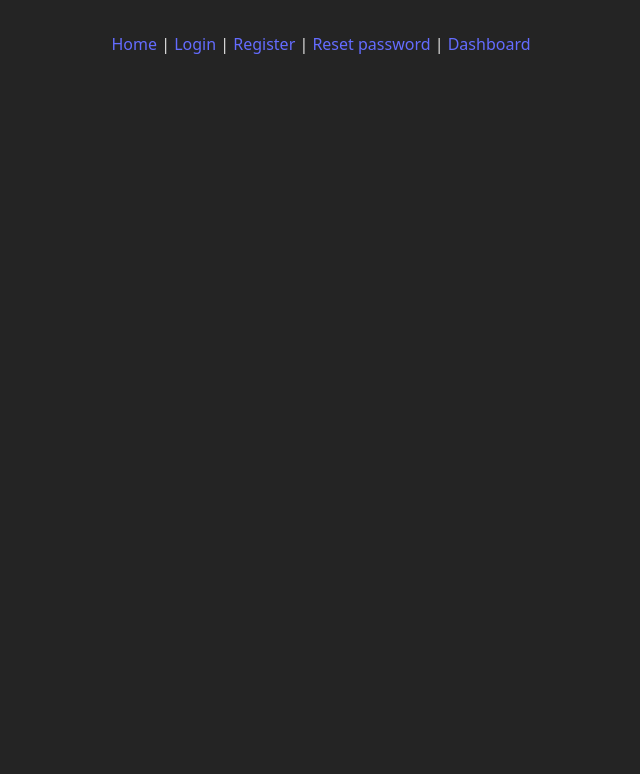
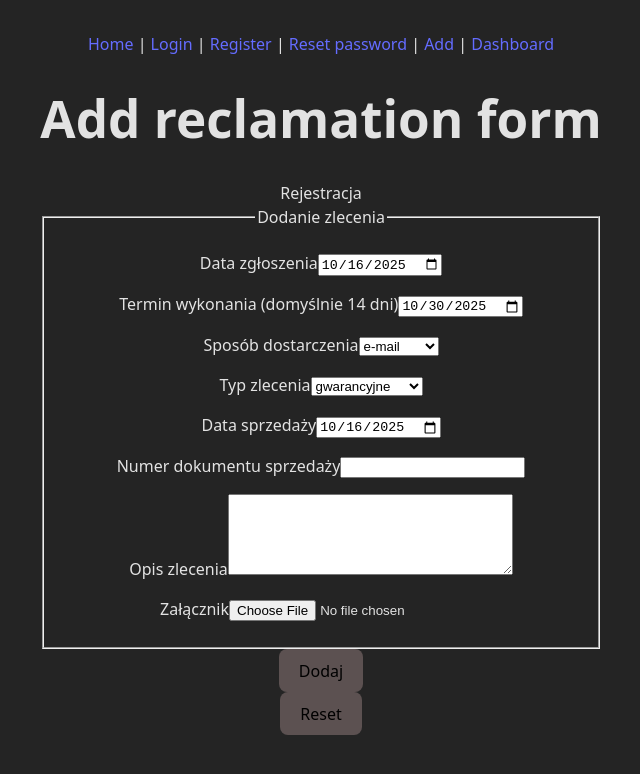
Before and after one commit to Axemaher/Reclamations, a React (Vite) app: page /addReclamation in a window 1280 px wide. Shown: the top 774 px of the page, without its empty margins (319-959 px from the left). Built offline with nearby package versions, Linux system fonts and the light colour scheme; no server answers; sample sign-in values are in the browser's storage.

Commit message:
Add skeleton addOrderForm in addReclamationForm with working reducer and validation

```diff
--- a/src/app/App.jsx
+++ b/src/app/App.jsx
@@ -8,6 +8,7 @@ import LoginPage from "../pages/LoginPage/LoginPage";
 import RegisterPage from "../pages/RegisterPage/RegisterPage";
 import ResetPage from "../pages/ResetPage/ResetPage";
 import DashboardPage from "../pages/DashboardPage/DashboardPage";
+import AddReclamationPage from "../pages/AddReclamationPage/AddReclamationPage";
 import { getAuth, onAuthStateChanged } from "firebase/auth";
 
 
@@ -39,6 +40,7 @@ function App() {
         <Link to="/login"> Login </Link>|
         <Link to="/register"> Register </Link>|
         <Link to="/resetPassword"> Reset password </Link>|
+        <Link to="/addReclamation"> Add </Link>|
         <Link to="/dashboard"> Dashboard </Link>
       </nav>
       <Routes>
@@ -54,6 +56,14 @@ function App() {
             </ProtectedRoute>
           }
         />
+                <Route
+          path="/addReclamation"
+          element={
+            <ProtectedRoute userLogged={userLogged}>
+              <AddReclamationPage setUserLogged={setUserLogged}/>
+            </ProtectedRoute>
+          }
+        />
       </Routes>
     </BrowserRouter>
     </Layout>
--- /dev/null
+++ b/src/components/ReclamationForm/AddOrderForm.jsx
@@ -0,0 +1,122 @@
+function AddOrderForm({handleOnChange, handleOnBlur, state}) {
+  const {fields, errors} = state;
+  return <>
+    <fieldset>
+        <legend>Dodanie zlecenia</legend>
+        <p>
+          <label htmlFor="submissionDate">Data zgłoszenia</label>
+          <input
+                type="date"
+                onChange={handleOnChange}
+                onBlur={handleOnBlur}
+                name="submissionDate"
+                value={fields.submissionDate}
+                id="submissionDate"
+                // required
+                />
+          <span>{errors.submissionDate ? `Podaj prawidłową datę dodania zgłoszenia, data zgłoszenia musi być przed datą wykonania zlecenia` : ""}</span>
+        </p>
+        <p>
+          <label htmlFor="deadlineDate">Termin wykonania (domyślnie 14 dni)</label>
+          <input
+                type="date"
+                onChange={handleOnChange}
+                onBlur={handleOnBlur}
+                name="deadlineDate"
+                value={fields.deadlineDate}
+                id="deadlineDate"
+                // required
+                />
+          <span>{errors.deadlineDate ? `Termin wykonania zlecenia musi być po dacie dodania zlecenia` : ""}</span>
+        </p>
+
+        <p>
+          <label htmlFor="deliveryMethod">Sposób dostarczenia</label>
+          <select
+                  onChange={handleOnChange}
+                  onBlur={handleOnBlur}
+                  name="deliveryMethod"
+                  value={fields.deliveryMethod}
+                  id="deliveryMethod"
+                  // required
+                  >
+            <option value="person">osobiście</option>
+            <option value="email">e-mail</option>
+            <option value="send">przysłano</option>
+          </select>
+          <span>{errors.deliveryMethod ? `Wybierz metodę dostarczenia` : ""}</span>
+        </p>
+        <p>
+          <label htmlFor="type">Typ zlecenia</label>
+          <select
+                  onChange={handleOnChange}
+                  onBlur={handleOnBlur}
+                  name="type"
+                  value={fields.type}
+                  id="type"
+                  // required
+                  >
+            <option value="warranty">gwarancyjne</option>
+            <option value="postWarranty">pogwarancyjne</option>
+          </select>
+          <span>{errors.type ? `Wybierz typ zlecenia` : ""}</span>
+        </p>
+        <p>
+          <label htmlFor="dateOfSale">Data sprzedaży</label>
+          <input
+                type="date"
+                onChange={handleOnChange}
+                onBlur={handleOnBlur}
+                name="dateOfSale"
+                value={fields.dateOfSale}
+                id="dateOfSale"
+                // required
+                />
+          <span>{errors.dateOfSale ? `Data sprzedaży nie może być z przyszłości` : ""}</span>
+        </p>
+        <p>
+          <label htmlFor="salesDocNumber">Numer dokumentu sprzedaży</label>
+          <input
+                type="text"
+                onChange={handleOnChange}
+                onBlur={handleOnBlur}
+                name="salesDocNumber"
+                value={fields.salesDocNumber}
+                id="salesDocNumber"
+                // required
+                />
+          <span>{errors.salesDocNumber ? `Wpisz numer dokumentu sprzedaży` : ""}</span>
+        </p>
+        <p>
+          <label htmlFor="orderDescription">Opis zlecenia</label>
+          <textarea
+                type="text"
+                onChange={handleOnChange}
+                onBlur={handleOnBlur}
+                name="orderDescription"
+                value={fields.orderDescription}
+                id="orderDescription"
+                rows="5"
+                cols="33"
+                // required
+                />
+
+          <span>{errors.orderDescription ? `Wpisz opis zlecenia` : ""}</span>
+        </p>
+        <p>
+          <label htmlFor="attachment">Załącznik</label>
+          <input
+                type="file"
+                onChange={handleOnChange}
+                onBlur={handleOnBlur}
+                name="attachment"
+                id="attachment"
+                // required
+                />
+          <span>{errors.attachment ? `Coś poszło nie tak, spróbuj ponownie` : ""}</span>
+        </p>
+</fieldset>
+  </>
+}
+
+export default AddOrderForm;
--- /dev/null
+++ b/src/components/ReclamationForm/AddReclamationForm.jsx
@@ -0,0 +1,66 @@
+import { useReducer } from "react";
+import AddOrderForm from "./AddOrderForm";
+import addReducer, {initialState, validators} from "./AddReducer";
+
+function AddReclamationForm() {
+
+const [state, dispatch] = useReducer(addReducer, initialState);
+
+
+const handleOnChange = (e) => {
+    dispatch({ type: 'SET_FIELD', payload: e.target.value, fieldName: e.target.name,  });
+};
+
+
+const handleOnBlur = (e) => {
+    dispatch({ type: 'VALIDATE_FIELD', payload: e.target.value, fieldName: e.target.name,  });
+}
+
+
+const validateAllFields = (fields) => {
+    const newErrors = {};
+
+    Object.keys(fields).forEach(key => {
+      const value = fields[key];
+      const inputdDataCorrect = validators[key] ? validators[key](value, fields) : true;
+      newErrors[key] = !inputdDataCorrect;
+    });
+    dispatch({ type: 'VALIDATE_ALL_FIELDS', newErrors});
+
+    const anyErrorsNow = Object.values(newErrors).some(e => e === true)
+    if(anyErrorsNow) { return false } else return true
+}
+
+const handleAddReclamation = (e) => {
+    e.preventDefault();
+
+    const validationStatus = validateAllFields(state.fields)
+    if(validationStatus) {
+        console.log("success, no errors")
+        dispatch({ type: 'RESET_FIELDS'});
+    }
+};
+
+const handleResetForm = () => {
+    dispatch({ type: 'RESET_FIELDS'});
+    console.log(state)
+}
+
+return (
+    <>
+        <form onSubmit={handleAddReclamation}>
+        <legend>Rejestracja</legend>
+            <AddOrderForm
+            handleOnChange={handleOnChange}
+            handleOnBlur={handleOnBlur}
+            state={state}
+            />
+            <button type="submit">Dodaj</button>
+
+        </form>
+        <button onClick={handleResetForm}>Reset</button>
+    </>
+    );
+}
+
+export default AddReclamationForm;
--- /dev/null
+++ b/src/components/ReclamationForm/AddReducer.js
@@ -0,0 +1,91 @@
+const initialState = {
+    fields: {
+        submissionDate: new Date().toISOString().slice(0, 10),
+        deadlineDate: new Date(Date.now() + 14 * 24 * 60 * 60 * 1000).toISOString().slice(0, 10),
+        deliveryMethod: 'email',
+        type: 'posWarranty',
+        dateOfSale: new Date().toISOString().slice(0, 10),
+        salesDocNumber: '',
+        orderDescription: '',
+        attachment: '',
+    },
+    errors: {
+        submissionDate: false,
+        deadlineDate: false,
+        deliveryMethod: false,
+        type: false,
+        dateOfSale: false,
+        salesDocNumber: false,
+        orderDescription: false,
+        attachment: false,
+    }
+ };
+
+// const emailPattern = /^[^\s@]+@[^\s@]+\.[^\s@]+$/;
+const validators = {
+        submissionDate: (v, fields) => v < fields.deadlineDate,
+        deadlineDate: (v, fields) => v > fields.submissionDate,
+        deliveryMethod: v => v,
+        type: v => v,
+        dateOfSale: v => v <= new Date().toISOString().slice(0, 10),
+        salesDocNumber: v => v.length >= 6,
+        orderDescription: v => v.length >= 6,
+    };
+
+const validateField = (name, value, fields) => {
+    if (!validators[name]) return;
+    const isValid = validators[name](value, fields)
+    return !isValid
+}
+
+// const validateAllFields = (fields) => {
+//        const newErrors = {};
+
+//     //get all input names from registerData
+//     Object.keys(fields).forEach(key => {
+//       const value = fields[key];
+//       //exist valid function for this input in validators and check data
+//       //if validator not exist or data ok return true
+//       const inputdDataCorrect = validators[key] ? validators[key](value, fields) : true;
+//       newErrors[key] = !inputdDataCorrect;
+//     });
+//     console.log(newErrors)
+//     // setInputErrors(prevState => ({ ...prevState, ...newErrors }));
+
+
+//     return newErrors
+// }
+
+const addReducer = (state, action) => {
+    const {payload, fieldName, newErrors} = action
+    switch (action.type) {
+        case 'SET_FIELD':
+            return { ...state,
+                    fields: {
+                        ...state.fields,
+                        [fieldName]: payload
+                    }
+                };
+        case 'VALIDATE_FIELD':
+            return { ...state,
+                    errors: {
+                        ...state.errors,
+                        [fieldName]: validateField(fieldName, payload, state.fields)
+                    }
+                };
+        case 'VALIDATE_ALL_FIELDS':
+            return { ...state,
+                    errors: newErrors
+                };
+        case 'RESET_FIELDS':
+            return { ...state,
+                    fields: initialState.fields,
+                    errors: initialState.errors
+                };
+        default:
+            return state;
+    }
+};
+
+export default addReducer
+export {initialState, validators}
--- /dev/null
+++ b/src/pages/AddReclamationPage/AddReclamationPage.jsx
@@ -0,0 +1,10 @@
+import AddReclamationForm from "../../components/ReclamationForm/AddReclamationForm";
+
+function AddReclamationPage() {
+  return <>
+    <h1>Add reclamation form</h1>
+    <AddReclamationForm />
+  </>
+}
+
+export default AddReclamationPage;
```
